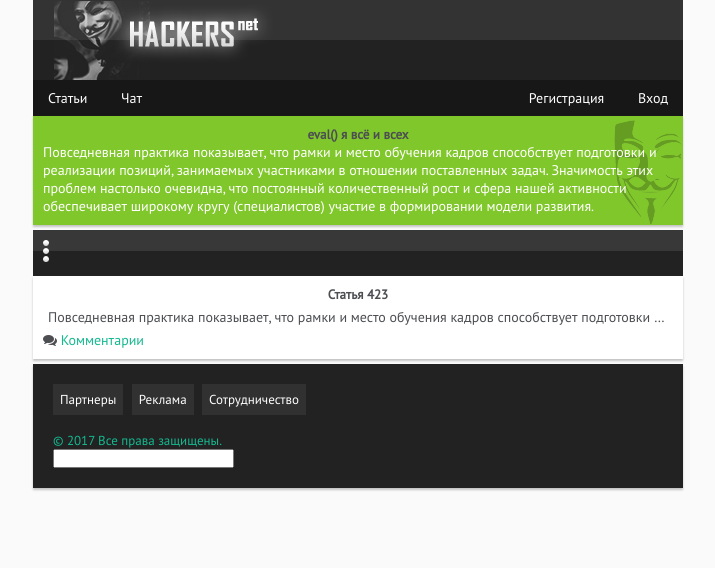
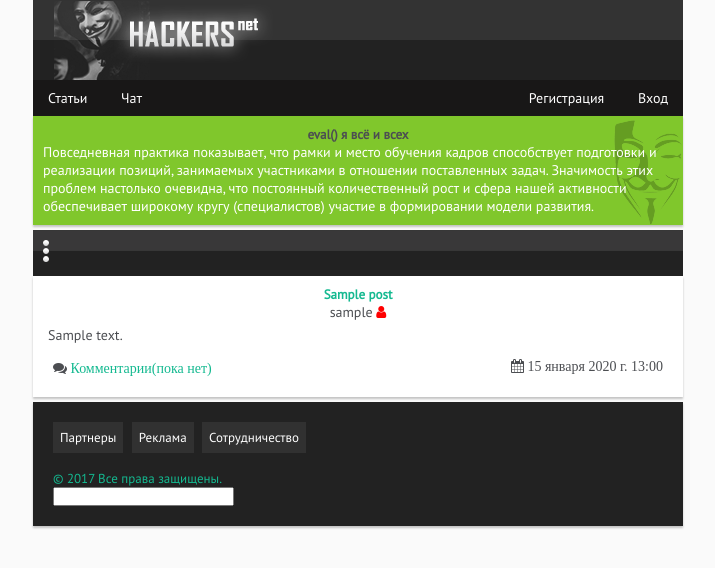
Before and after one commit to Shaxmir/soddos, a Django app: page / in a window 1280 px wide. Shown: the top 568 px of the page, without its empty margins (282-997 px from the left). Run offline with Django 5.2, Linux system fonts and the light colour scheme; tables that the repository leaves empty hold one stand-in row (values such as "Sample post"); some libraries are stand-ins or nearby versions.

Commit message:
поправил переключалку темы

```diff
--- a/soddos_one/views.py
+++ b/soddos_one/views.py
@@ -1,6 +1,9 @@
 from django.http import HttpResponse
 from django.shortcuts import render
+from spost.models import Post
+
 
 # Create your views here.
 def index(request):
-    return render(request, 'index.html')
+    posts = Post.objects.select_related('author').order_by('-create_dt')[:3]
+    return render(request, 'index.html', context={'posts': posts})
--- a/spost/forms.py
+++ b/spost/forms.py
@@ -7,8 +7,8 @@ class PostForm(forms.ModelForm):
         model = Post
         fields = ['title', 'content']
         widgets = {
-            'title': forms.TextInput(attrs={'class': 'form-control', 'value': '{{post.title}}'}),
-            'content': forms.Textarea(attrs={'class': 'form-control', 'value': '{{post.content}}'}),
+            'title': forms.TextInput(attrs={'class': 'form-control'}),
+            'content': forms.Textarea(attrs={'class': 'form-control'}),
         }
         labels = {
             'title': 'Заголовок',
--- a/static/css/style.css
+++ b/static/css/style.css
@@ -5,10 +5,21 @@
   margin: 0;
   box-sizing: border-box;
 }
+:root {
+    --background-color: #fafafa;
+}
+
+[data-theme="dark"] {
+    --background-color: #000000;
+}
+
+body {
+    background-color: var(--background-color);
+    color: var(--text-color);
+}
 body {
     color: #4c4e52;
     margin: auto;
-    background: #fafafa;
     font-size: 14px;
     width: 100%;
     max-width: 650px;
--- a/templates/base.html
+++ b/templates/base.html
@@ -4,6 +4,12 @@
 <meta http-equiv="Content-Type" content="charset=utf-8"/>
 <title>{% block title %} Аномимный портал {% endblock title %}</title>
 <link rel="icon" type="image/x-icon" href="favicon.ico" />
+<script>
+// Проверяем сохранённую тему в LocalStorage
+const savedTheme = localStorage.getItem('theme') || 'light';
+document.documentElement.setAttribute('data-theme', savedTheme);
+</script>
+<link rel="stylesheet" type="text/css" href="{% static 'css/themebtn.css' %}" />
 <link rel="stylesheet" type="text/css" href="{% static 'css/style.css' %}" />
 <link rel="stylesheet" type="text/css" href="{% static 'css/info_block.css' %}" />
 <link rel="stylesheet" type="text/css" href="{% static 'css/mini_profile.css' %}" />
@@ -11,7 +17,6 @@
 <link rel="stylesheet" type="text/css" href="{% static 'css/chat.css' %}" />
 <link rel="stylesheet" type="text/css" href="{% static 'css/buttons.css' %}" />
 <link rel="stylesheet" type="text/css" href="{% static 'css/posts.css' %}" />
-<link rel="stylesheet" type="text/css" href="{% static 'css/themebtn.css' %}" />
     <script src="https://code.jquery.com/jquery-3.6.0.min.js"></script>
 <meta name="viewport" content="width=device-width, initial-scale=1.0">
 </head>
@@ -97,13 +102,21 @@ function openbox(id){
                         сфера нашей активности обеспечивает широкому кругу (специалистов) участие в формировании модели развития.</div>
 				</div>
         <div class="tmenu"><img src="/static/images/menu.png" alt="."></div>
-        <div class="post2">
-
-					<div class="title">Статья 423</div>
-					<div class="description2">Повседневная практика показывает, что рамки и место обучения кадров способствует подготовки и реализации позиций,
-                        занимаемых участниками в отношении поставленных задач. Значимость этих проблем настолько очевидна, что постоянный количественный рост и
-                        сфера нашей активности обеспечивает широкому кругу (специалистов) участие в формировании модели развития.</div>
-     <i class="fa fa-comments" aria-hidden="true"></i> <a href="/"> Комментарии</a>
+        {% for post_detal in posts %}
+    <div class="post2">
+        <div class="title"><a href="{{post_detal.get_absolute_url}}">{{post_detal.title}}</a>
+            {% if post_detal.create_dt != post_detal.update_dt %}
+            <i class="fa fa-pencil" aria-hidden="true" title="Пост обновлен: {{post_detal.update_dt}}"></i>
+            {% endif %}
+        </div>
+        <div class="author" >{{post_detal.author.username}} <i class="fa fa-user" aria-hidden="true"></i></div>
+        <div class="description2">{{post_detal.content}}</div>
+        <div class="commet_dt">
+         <i class="fa fa-comments" aria-hidden="true"><a href="/"> Комментарии(пока нет)</a></i>
+         <i class="fa fa-calendar" aria-hidden="true" style="float: right;"> {{post_detal.create_dt}}</i>
+        </div>
+    </div>
+    {% endfor %}
 
 				</div>
 {% endblock content %}
```
